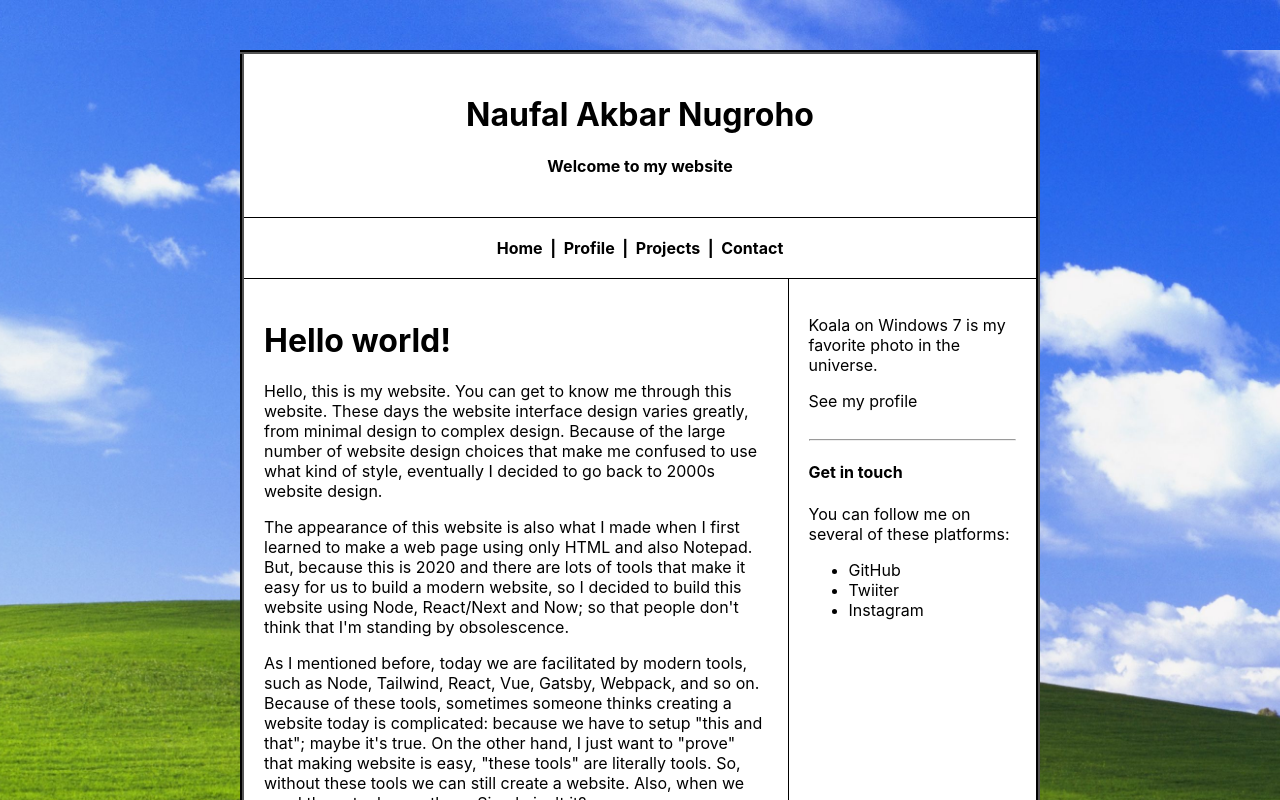
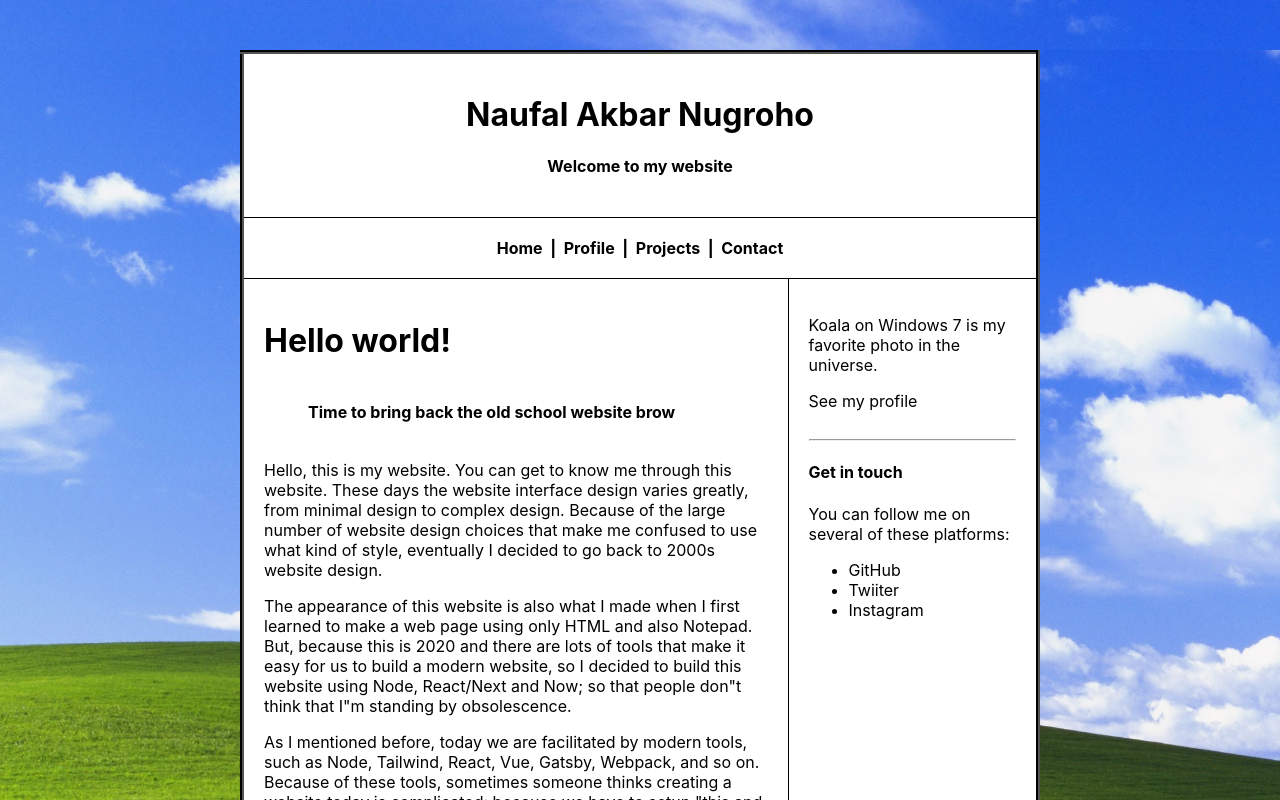
Before and after one commit to nuflakbrr/00s-website, a Next.js app: page / in a window 1280 px wide. Shown: the top 800 px of the page. Built offline with nearby package versions, Linux system fonts and the light colour scheme.

Commit message:
fix marquee

```diff
--- a/src/layouts/Main.tsx
+++ b/src/layouts/Main.tsx
@@ -1,6 +1,6 @@
-import React from 'react';
-import Head from 'next/head';
-import Link from 'next/link';
+import React from "react";
+import Head from "next/head";
+import Link from "next/link";
 
 type layoutProps = {
     children: React.ReactNode;
@@ -15,7 +15,7 @@ const Main = (props: layoutProps) => {
                 <meta name="google-site-verification" content="IoqwXa0jgdLrvXiqTt2gVyPCpMd80szFRn1cLEp8Ul4" />
                 <link rel="icon" href="/favicon-org.ico" />
             </Head>
-            <table width={800} border={4} cellPadding={20} className='border-4'>
+            <table width={800} border={4} cellPadding={20} className="border-4">
                 <thead>
                     <tr>
                         <th colSpan={2}>
@@ -34,10 +34,10 @@ const Main = (props: layoutProps) => {
                 </thead>
                 <tbody>
                     <tr>
-                        <td valign='top'>
+                        <td valign="top">
                             {props.children}
                         </td>
-                        <td width={250} valign='top'>
+                        <td width={250} valign="top">
                             {/* <img src={imgAvatar} width="100" /> */}
                             <p>Koala on Windows 7 is my favorite photo in the universe.</p>
                             <Link href="/profile"><a>See my profile</a></Link>
@@ -62,10 +62,10 @@ const Main = (props: layoutProps) => {
                 </tbody>
                 <tfoot>
                     <tr>
-                        <td colSpan={2} align='center'>
+                        <td colSpan={2} align="center">
                             <p>&copy; {year} <br /><br /></p>
                             <small>
-                                Design by <a href="https://github.com/nauvalazhar" target={'_blank'} rel="noreferrer" className="author">Nauval</a>
+                                Design by <a href="https://github.com/nauvalazhar" target={"_blank"} rel="noreferrer" className="author">Nauval</a>
                             </small>
                         </td>
                     </tr>
@@ -83,6 +83,22 @@ const Main = (props: layoutProps) => {
 				margin-bottom: 50px;
 				border-collapse: collapse;
 			}
+            // marquee
+            .marquee{
+                width: 100%;
+                background-color: red;
+                color: white;
+                text-transform: uppercase;
+                white-space: nowrap;
+                overflow: hidden;
+            }
+            .marquee-content{
+                display: inline-block;
+                animation: scrolling 5s linear infinite;
+            }
+            @keyframes scrolling {
+                100% { transform: translate(100%, 0); }
+            }
 			// blink polyfill
 			.blink {
 			  -webkit-animation: 1s linear infinite condemned_blink_effect; // for Safari 4.0 - 8.0
--- a/src/pages/index.tsx
+++ b/src/pages/index.tsx
@@ -1,8 +1,8 @@
 /* eslint-disable react/no-unescaped-entities */
-import type { NextPage } from 'next';
-import Head from 'next/head';
+import type { NextPage } from "next";
+import Head from "next/head";
 
-import Main from '../layouts/Main';
+import Main from "../layouts/Main";
 
 const Home: NextPage = () => {
   return (
@@ -11,17 +11,22 @@ const Home: NextPage = () => {
         <Head>
           <title>Naufal Akbar Nugroho</title>
         </Head>
-        <h1 className="text-3xl font-bold underline">
+        <h1 className="blink">
           Hello world!
         </h1>
-        <h4>
+        <div className="marquee">
+          <div className="marquee-content">
+            <h4 className="marquee-item">
+              Time to bring back the old school website brow
+            </h4>
+          </div>
           {/* <marquee>
             Time to bring back the old school website brow
           </marquee> */}
-        </h4>
+        </div>
         <p>Hello, this is my website. You can get to know me through this website. These days the website interface design varies greatly, from minimal design to complex design. Because of the large number of website design choices that make me confused to use what kind of style, eventually I decided to go back to 2000s website design.</p>
-        <p>The appearance of this website is also what I made when I first learned to make a web page using only HTML and also Notepad. But, because this is 2020 and there are lots of tools that make it easy for us to build a modern website, so I decided to build this website using Node, React/Next and Now; so that people don't think that I'm standing by obsolescence.</p>
-        <p>As I mentioned before, today we are facilitated by modern tools, such as Node, Tailwind, React, Vue, Gatsby, Webpack, and so on. Because of these tools, sometimes someone thinks creating a website today is complicated:  because we have to setup "this and that"; maybe it's true. On the other hand, I just want to "prove" that making website is easy, "these tools" are literally tools. So, without these tools we can still create a website. Also, when we need these tools, use them. Simple isn't it?</p>
+        <p>The appearance of this website is also what I made when I first learned to make a web page using only HTML and also Notepad. But, because this is 2020 and there are lots of tools that make it easy for us to build a modern website, so I decided to build this website using Node, React/Next and Now; so that people don"t think that I"m standing by obsolescence.</p>
+        <p>As I mentioned before, today we are facilitated by modern tools, such as Node, Tailwind, React, Vue, Gatsby, Webpack, and so on. Because of these tools, sometimes someone thinks creating a website today is complicated:  because we have to setup "this and that"; maybe it"s true. On the other hand, I just want to "prove" that making website is easy, "these tools" are literally tools. So, without these tools we can still create a website. Also, when we need these tools, use them. Simple isn"t it?</p>
         <p>The most important thing is that I am just an ordinary human whose every statement is potentially wrong - just like you.</p>
         <p>Regards,<br /><b>Nauval</b></p>
       </Main>
```
